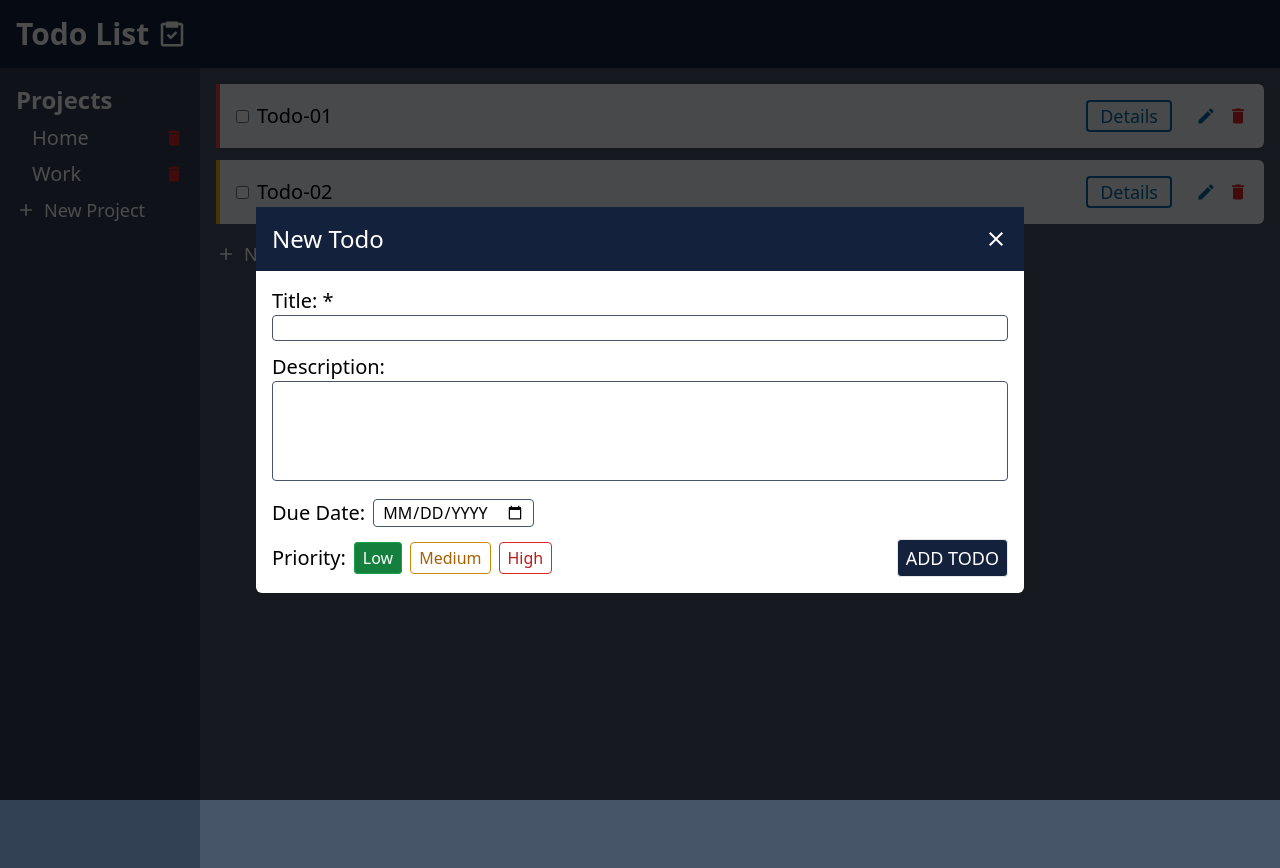
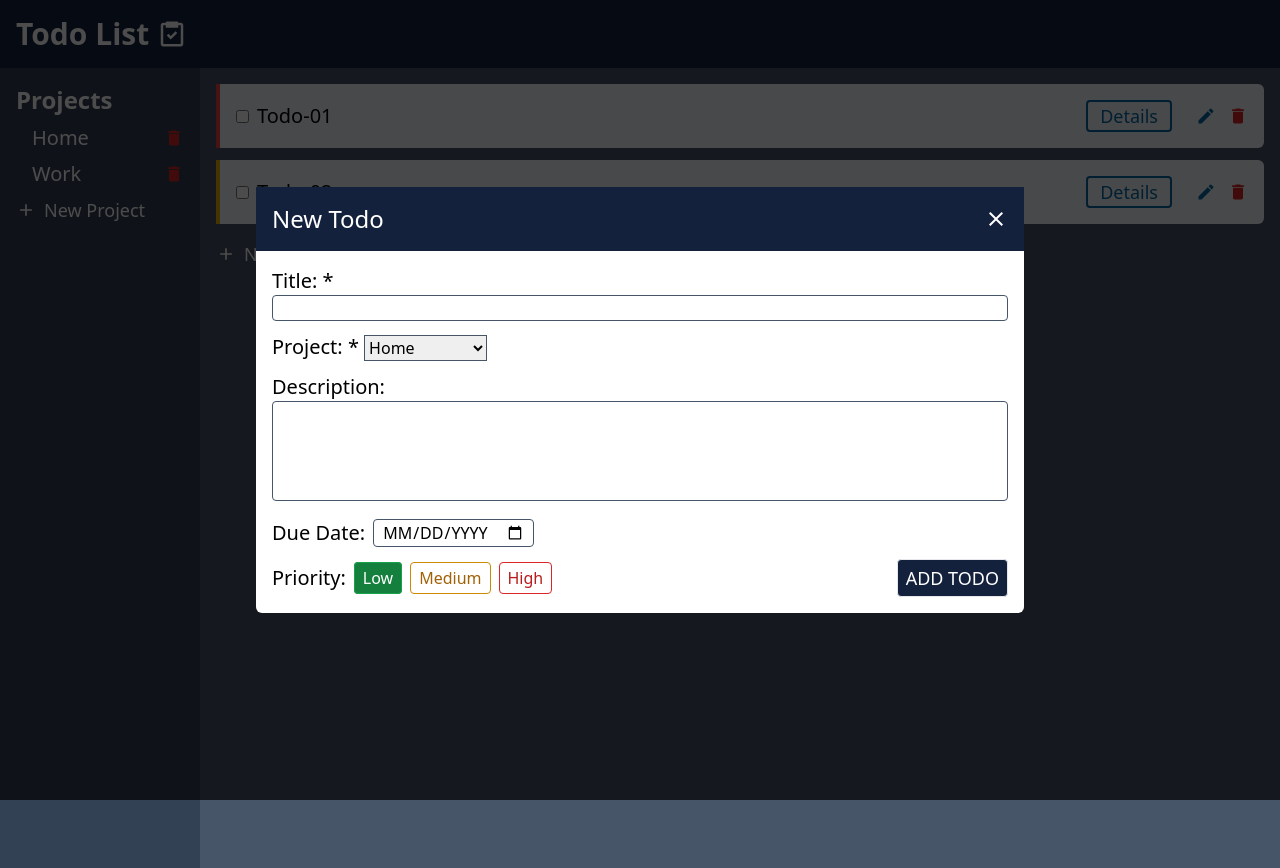
Before and after one commit to nacen-dev/odin-todo-list, a React (Create React App) app: page / in a window 1280 px wide. Both pictures are taken after a click on the button "New Todo". Built offline with nearby package versions, Linux system fonts and the light colour scheme.

Commit message:
TodoForm to require dates

```diff
--- a/src/features/ProjectList/TodoForm.tsx
+++ b/src/features/ProjectList/TodoForm.tsx
@@ -1,5 +1,7 @@
 import { nanoid } from "nanoid";
 import React, { useState } from "react";
+import { useAppSelector } from "../../app/hooks";
+import { selectProjectNames } from "./projectListSlice";
 import { ITodo } from "./Todo";
 
 interface Props {
@@ -10,13 +12,15 @@ interface Props {
 }
 
 const TodoForm = ({ onSubmit, formButtonText, projectName, Todo }: Props) => {
+  const projectNames = useAppSelector(selectProjectNames);
+
   const initialState: ITodo = {
     id: nanoid(),
     completed: false,
     description: "",
     dueDate: "",
     priority: "low",
-    projectName: projectName,
+    projectName: projectName ? projectName : projectNames[0],
     title: "",
   };
 
@@ -24,11 +28,20 @@ const TodoForm = ({ onSubmit, formButtonText, projectName, Todo }: Props) => {
   const [errorOnInput, setErrorOnInput] = useState(false);
 
   const validateInput = () => {
-    return todoInput.title !== "" ? true : false;
+    if (
+      todoInput.title &&
+      todoInput.projectName &&
+      /\d{4}-\d{2}-\d{2}/.test(todoInput.dueDate)
+    ) {
+      return true;
+    }
+    return false;
   };
 
   const handleChange = (
-    event: React.ChangeEvent<HTMLInputElement | HTMLTextAreaElement>
+    event: React.ChangeEvent<
+      HTMLInputElement | HTMLTextAreaElement | HTMLSelectElement
+    >
   ) => {
     setTodoInput((prevTodoInput) => ({
       ...prevTodoInput,
@@ -79,6 +92,31 @@ const TodoForm = ({ onSubmit, formButtonText, projectName, Todo }: Props) => {
           className="px-2 border border-slate-600 hover:border-customBlack focus:border-customBlack w-full rounded"
         />
       </div>
+
+      <div>
+        <label
+          className={`text-xl ${errorOnInput && "text-red-700"}`}
+          htmlFor="projectNameDropdown"
+        >
+          Project: *{" "}
+        </label>
+        <select
+          id="projectNameDropdown"
+          className="border border-slate-600"
+          name="projectName"
+          value={todoInput.projectName}
+          onChange={handleChange}
+          required
+        >
+          <option value="">Select Project</option>
+          {projectNames.map((projectName) => (
+            <option key={projectName} value={projectName}>
+              {projectName}
+            </option>
+          ))}
+        </select>
+      </div>
+
       <div>
         <label htmlFor="description" className="text-xl">
           Description:
@@ -101,6 +139,7 @@ const TodoForm = ({ onSubmit, formButtonText, projectName, Todo }: Props) => {
           value={todoInput.dueDate}
           onChange={handleChange}
           name="dueDate"
+          required
         />
       </div>
       <div className="flex justify-between items-center">
```
